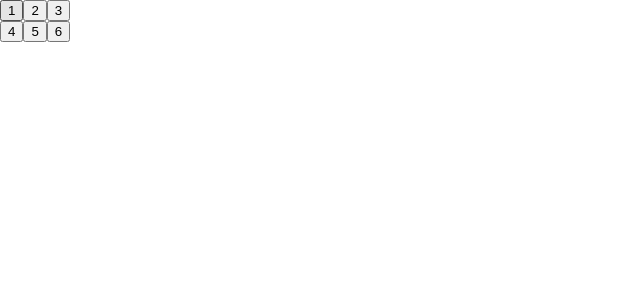
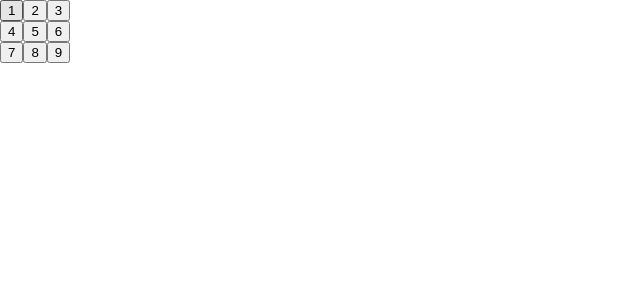
Before and after one commit to Mordechai-Weiss/my-react-app, a React (Vite) app: page / in a window 1280 px wide. Shown: the top 300 px of the page, without its empty margins (0-640 px from the left). Built offline with nearby package versions, Linux system fonts and the light colour scheme.

Commit message:
Render the third board row to complete the 3x3 grid

```diff
--- a/src/App.jsx
+++ b/src/App.jsx
@@ -11,6 +11,11 @@ export default function Board() {
         <button className="square">5</button>
         <button className="square">6</button>
       </div>
+      <div className="board-row">
+        <button className="square">7</button>
+        <button className="square">8</button>
+        <button className="square">9</button>
+      </div>
     </>
   );
 }
```
